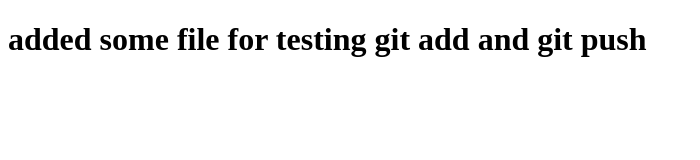
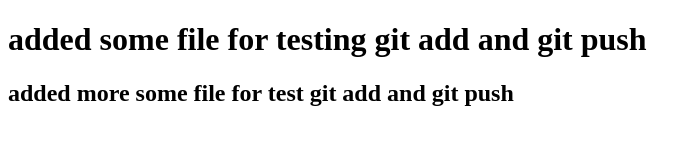
Before and after one commit to semin-ahammed/my-first-repo, a plain HTML site: page index.html in a window 1280 px wide. Shown: the whole page, without its empty margins (0-700 px from the left). Drawn offline with Linux system fonts and the light colour scheme.

Commit message:
add more some file for test git push

```diff
--- a/index.html
+++ b/index.html
@@ -8,5 +8,6 @@
 </head>
 <body>
     <h1>added some file for testing git add and git push</h1>
+    <h2>added more some file for test git add and git push</h2>
 </body>
 </html>
```
